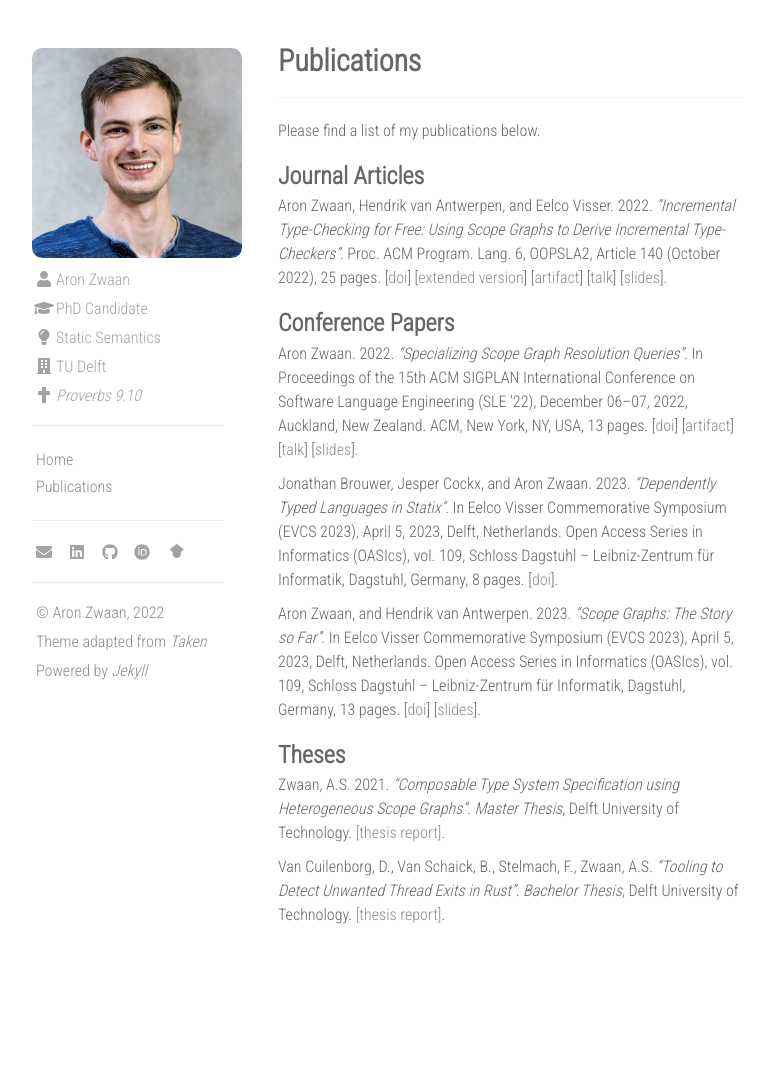
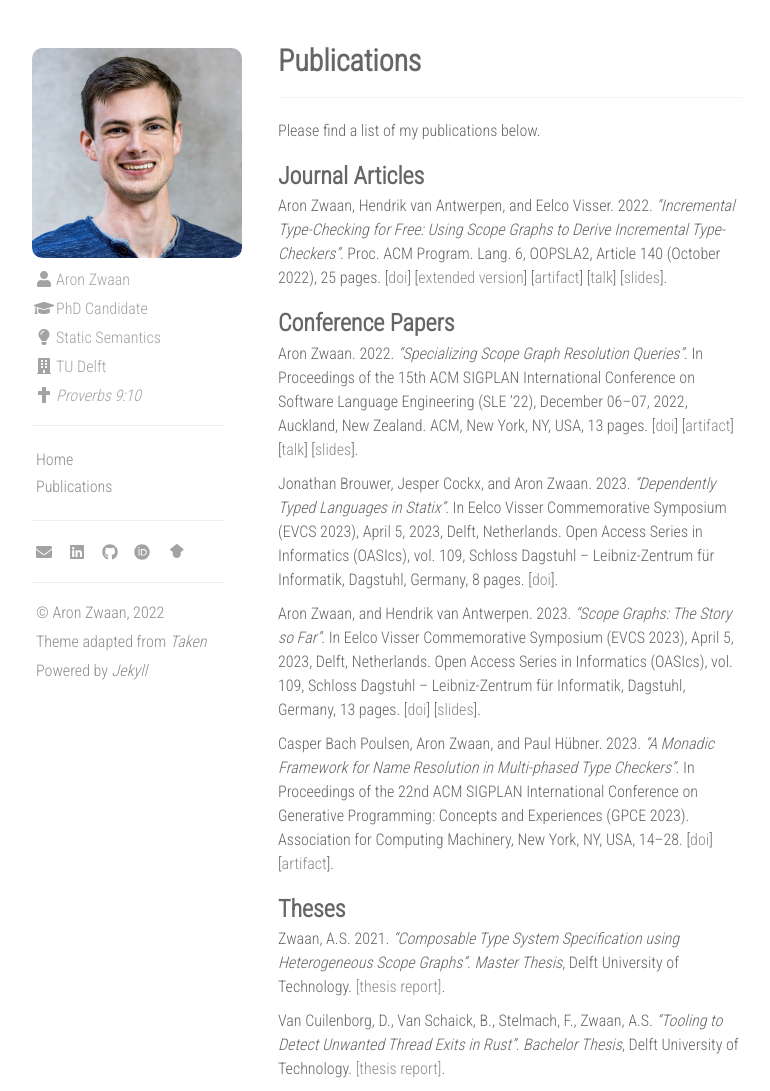
Before and after one commit to aronzwaan/aronzwaan.github.io, a Jekyll site: the page built from publications.md, in a window 1280 px wide. Shown: the whole page, without its empty margins (312-1082 px from the left). Built offline with Jekyll 4.4.1, drawn with Linux system fonts in a browser that asks for light colours; nearby versions of some CDN libraries; before the commit the page ends 937 px from its top, so only the background shows below that.

Commit message:
Add GPCE paper

```diff
--- a/publications.md
+++ b/publications.md
@@ -37,6 +37,12 @@ Open Access Series in Informatics (OASIcs), vol. 109, Schloss Dagstuhl -- Leibni
 [[doi](https://doi.org/10.4230/OASIcs.EVCS.2023.32)]
 [[slides](/assets/evcs-slides.pdf)].
 
+Casper Bach Poulsen, Aron Zwaan, and Paul Hübner. 2023. _"A Monadic Framework for Name Resolution in Multi-phased Type Checkers"_.
+In Proceedings of the 22nd ACM SIGPLAN International Conference on Generative Programming: Concepts and Experiences (GPCE 2023).
+Association for Computing Machinery, New York, NY, USA, 14–28.
+[[doi](https://doi.org/10.1145/3624007.3624051)]
+[[artifact](https://doi.org/10.5281/zenodo.8337245)].
+
 
 ### Theses
 
```
